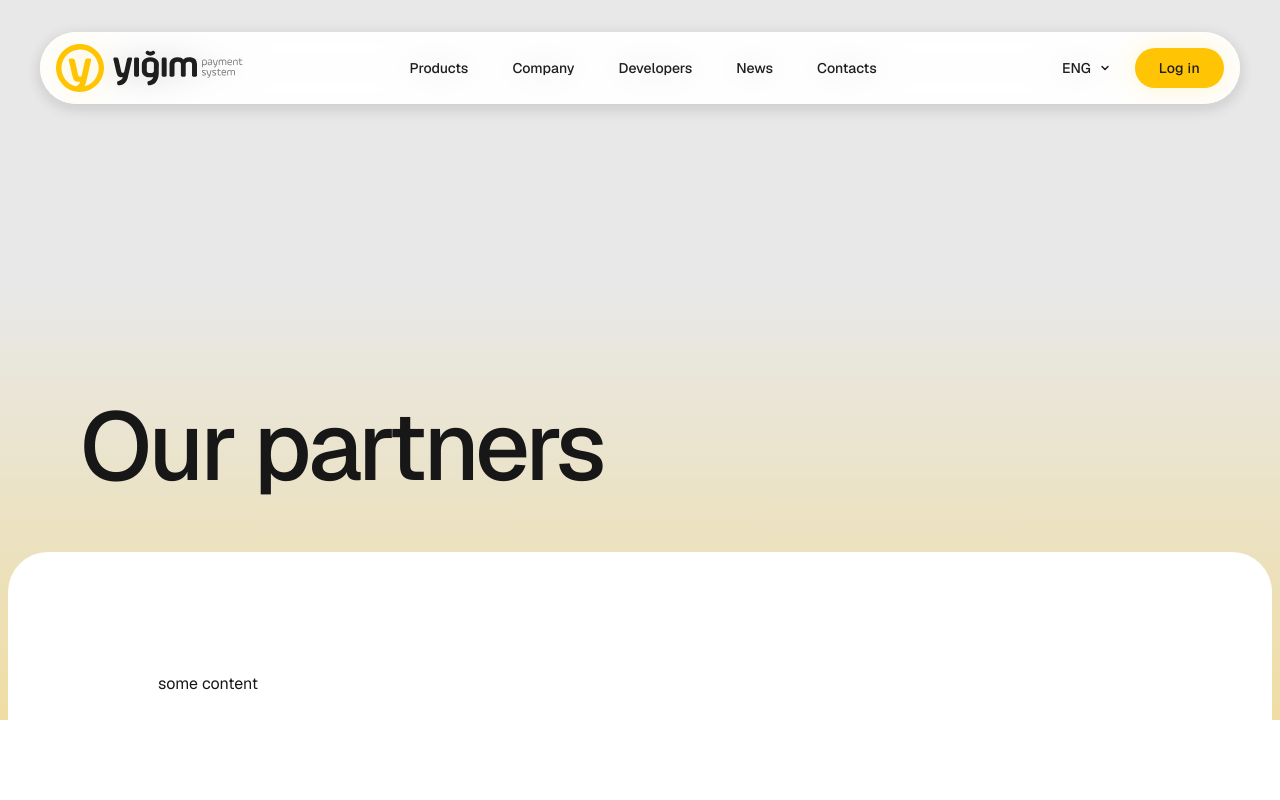
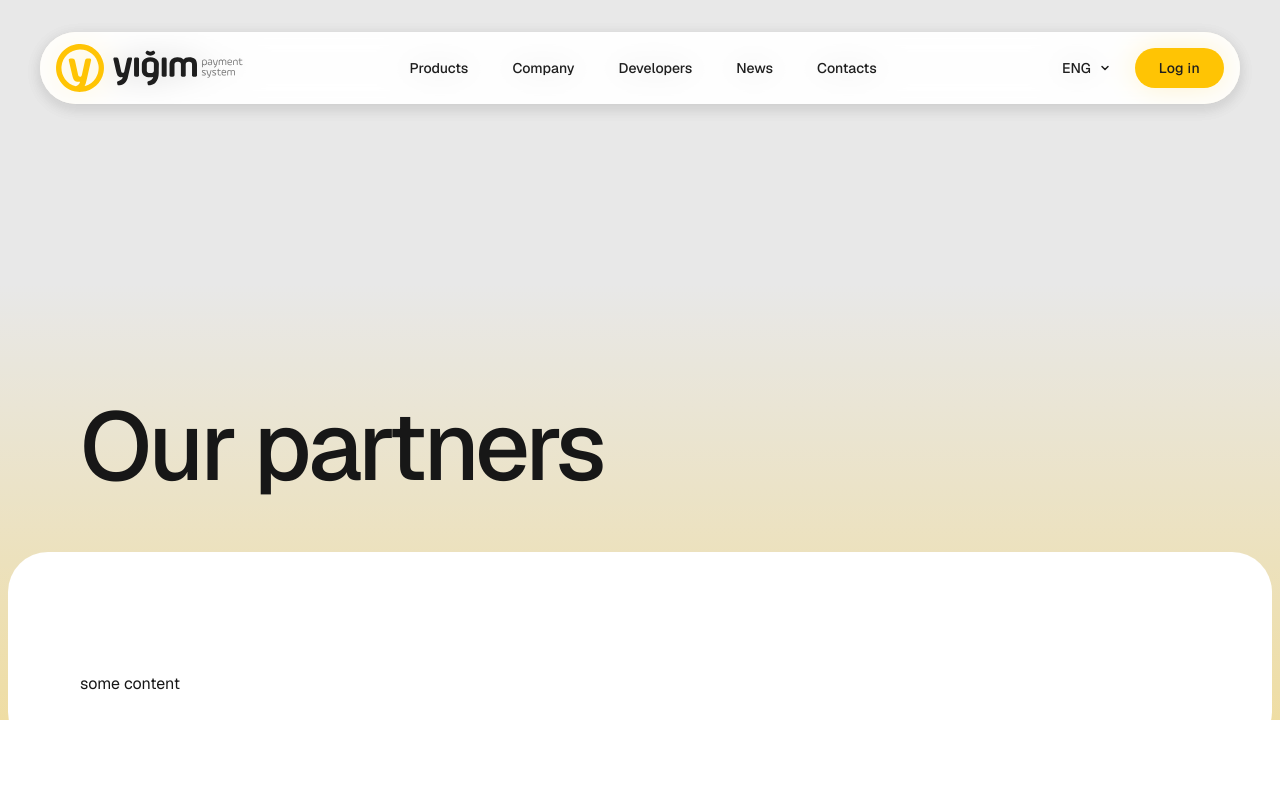
Before and after one commit to javadoffuad/yigim-app, a Next.js app: page /company/partners in a window 1280 px wide. Shown: the top 800 px of the page. Built offline with nearby package versions, Linux system fonts and the light colour scheme.

Commit message:
fix(app): page wrapper styles

```diff
--- a/app/components/page-wrapper/page-wrapper.module.css
+++ b/app/components/page-wrapper/page-wrapper.module.css
@@ -55,6 +55,12 @@
   min-height: 200px;
   background-color: white;
   border-radius: 40px;
+  padding: 120px 0 0 0;
   z-index: 2;
-  padding: 120px 150px;
 }
+
+.inner {
+  width: 100%;
+  max-width: 1120px;
+  margin: auto;
+}
--- a/app/components/page-wrapper/page-wrapper.tsx
+++ b/app/components/page-wrapper/page-wrapper.tsx
@@ -18,7 +18,9 @@ export default function PageWrapper({title, children}: Props) {
 
         <main className={styles.main}>
             <div className={styles.content}>
-                {children}
+                <div className={styles.inner}>
+                  {children}
+                </div>
             </div>
         </main>
     </>
```
